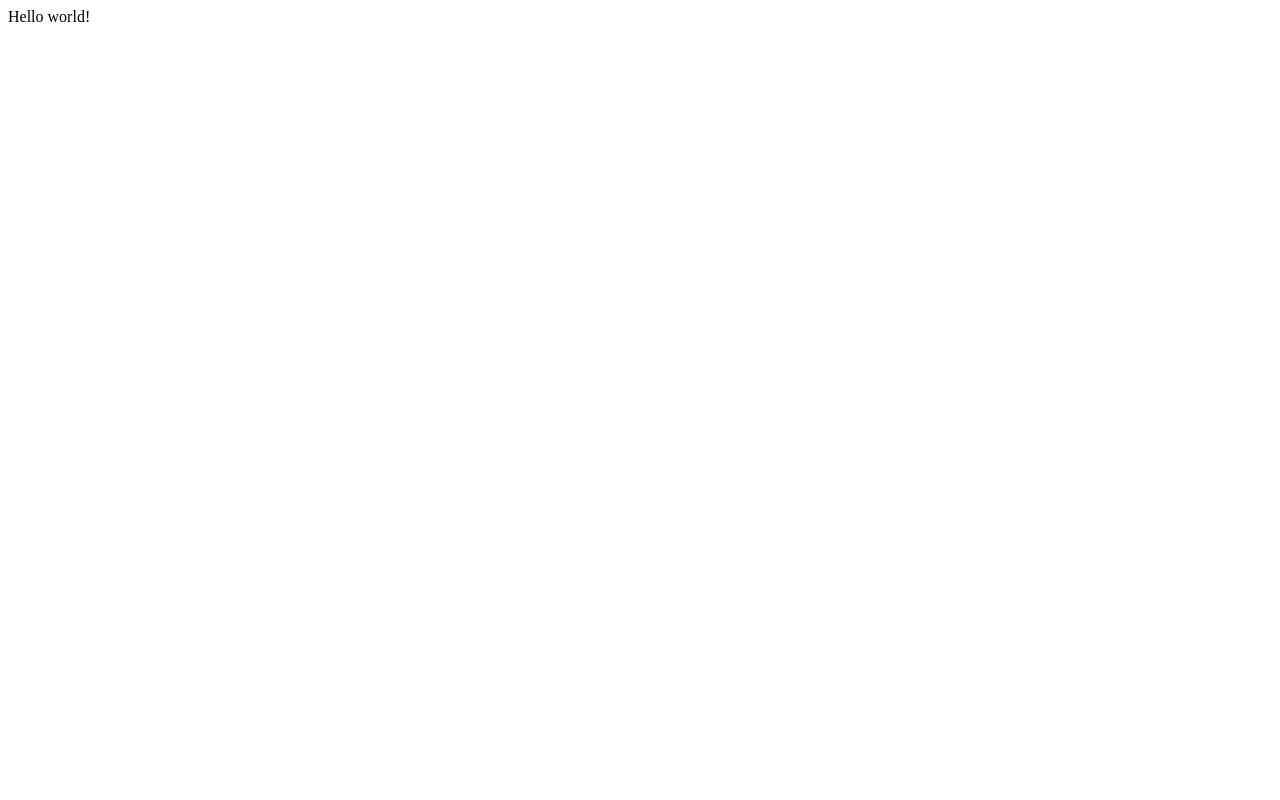
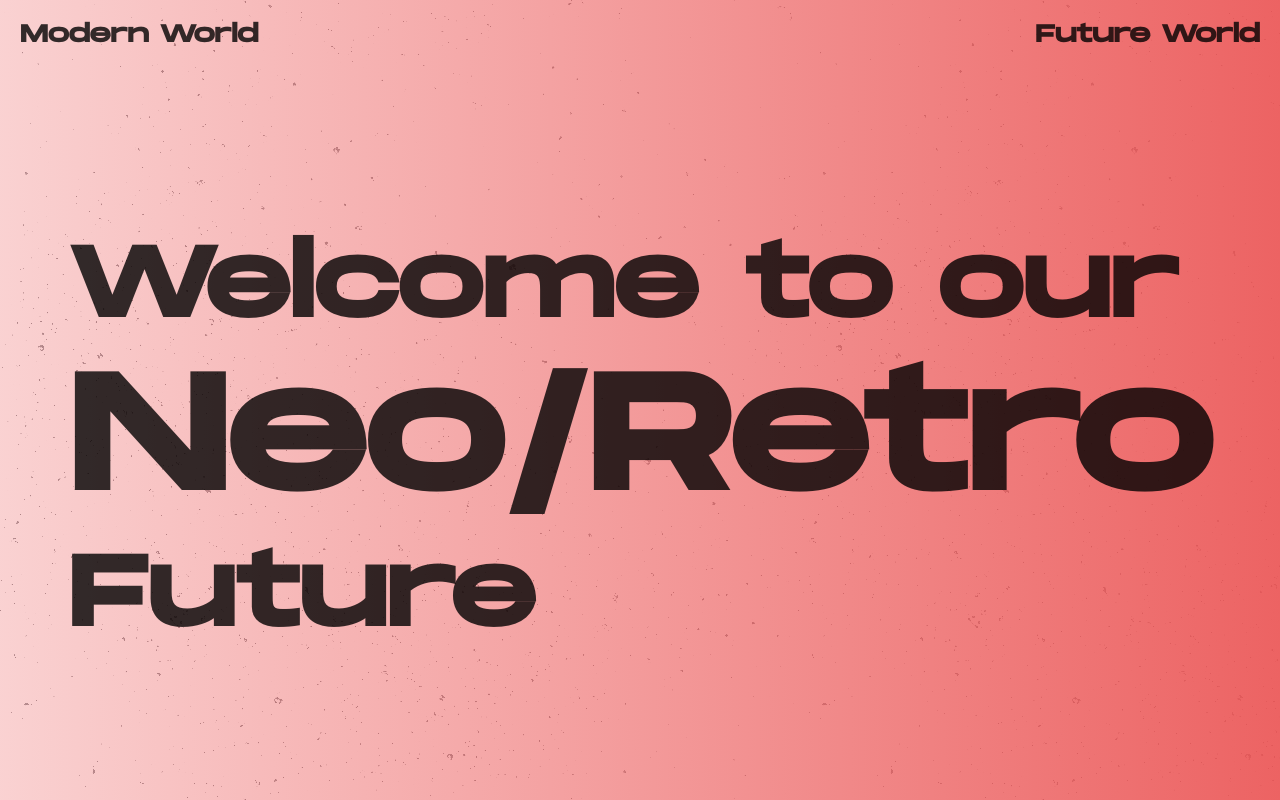
Before and after one commit to kirillginko/gatsby-components, a Gatsby site: page / in a window 1280 px wide. Built offline with nearby package versions, Linux system fonts and the light colour scheme; Gatsby itself is replaced by a stand-in of ours.

Commit message:
started components project

```diff
--- a/package.json
+++ b/package.json
@@ -14,9 +14,10 @@
     "test": "echo \"Write tests! -> https://gatsby.dev/unit-testing\" && exit 1"
   },
   "dependencies": {
-    "gatsby": "^3.13.1",
+    "gatsby": "^3.14.0",
     "react": "^17.0.1",
-    "react-dom": "^17.0.1"
+    "react-dom": "^17.0.1",
+    "styled-components": "^5.3.1"
   },
   "devDependencies": {
     "prettier": "2.4.1"
--- a/src/pages/index.js
+++ b/src/pages/index.js
@@ -1,5 +1,24 @@
 import React from "react"
+import "../styles/Global.css"
 
 export default function Home() {
-  return <div>Hello world!</div>
+  return (
+    <>
+      <section className="nav">
+        <div>
+          <h1>Modern World</h1>
+        </div>
+        <div>
+          <h1>Future World</h1>
+        </div>
+      </section>
+      <section className="hero">
+        <div className="hero__title">
+          <h1>
+            Welcome to our <span>Neo/Retro</span> Future
+          </h1>
+        </div>
+      </section>
+    </>
+  )
 }
--- /dev/null
+++ b/src/styles/Global.css
@@ -0,0 +1,71 @@
+
+
+
+
+*{
+    margin: 0;
+    padding: 0;
+    box-sizing: border-box;
+}
+
+body {
+    margin: 0;
+    min-width: 100vw;
+    min-height: 100vh;
+    -moz-osx-font-smoothing: grayscale;
+    -webkit-font-smoothing: antialiased;
+    font-variant-ligatures: common-ligatures;
+    text-rendering: optimizelegibility;
+    overflow-x: hidden;
+    color: hsla(0, 0%, 0%, 0.8);
+    font-family: "MonumentExtended-Regular", serif;
+    font-weight: normal;
+    word-wrap: break-word;
+    font-kerning: normal;
+    /* background-image: linear-gradient(to right, rgb(224, 168, 168), rgb(235, 87, 87)), url("../images/noise.png"); */
+    background-image:
+    linear-gradient(to right, rgba(245, 168, 168, 0.52), rgba(235, 87, 87, 0.93)),
+    url('../images/noise.png');
+
+  }
+
+  @font-face {
+    font-family: "MonumentExtended-Regular";
+    src: url("../fonts/MonumentExtended-Regular.woff2");
+  }
+
+  .nav{
+      display: flex;
+      justify-content: space-between;
+      padding: 20px;
+      font-size: .7rem;
+
+  }
+
+  .hero {
+      display: flex;
+      bottom: 0vh;
+      justify-content: center;
+      text-align: start;
+      padding: 5rem;
+      margin-top: 2rem;
+      font-size: 2.7rem;
+  }
+  .hero__title > h1 > span {
+    font-size: 4rem;
+}
+
+  @media (min-width: 50rem) {
+      .nav{
+        font-size: 16px;
+      }
+      .hero{
+        font-size: 65px;
+        justify-content: center;
+        text-align: start;
+        margin-top: 5rem;
+      }
+      .hero__title > h1 > span {
+        font-size: 10rem;
+    }
+  }
```
Also changed, not shown: src/styles/noise.js (added, +33 -0 lines), src/fonts/MonumentExtended-Regular.woff2 (added), src/images/film.jpg (added), src/images/noise.png (added), 1 other file.
